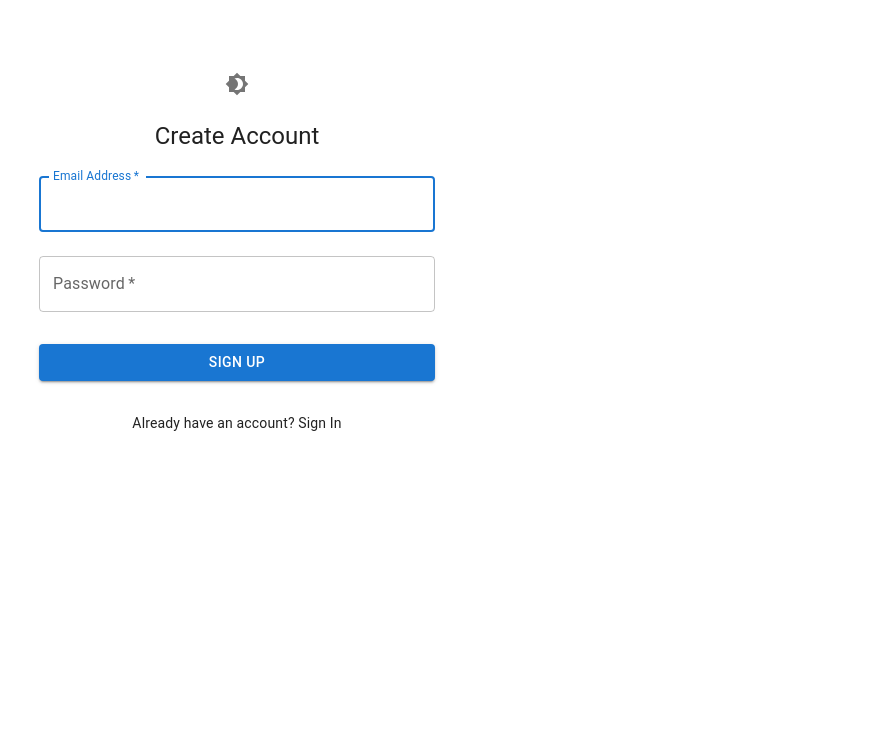
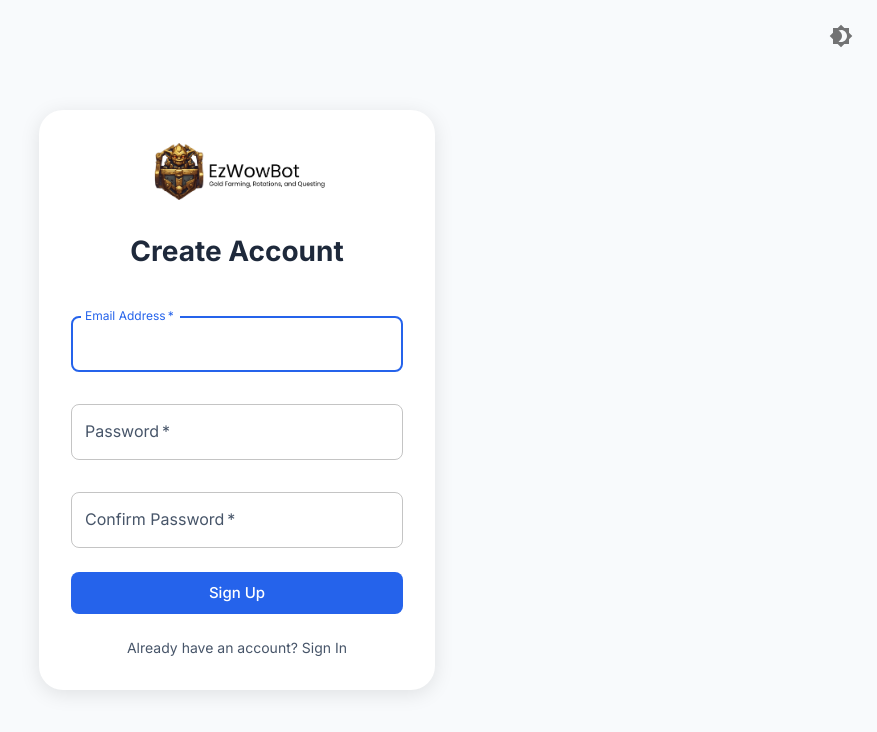
Before and after one commit to Aujra/ezsitev2, a Next.js app: page /register in a window 1280 px wide. Shown: the top 732 px of the page, without its empty margins (403-1280 px from the left). Built offline with nearby package versions, Linux system fonts and the light colour scheme.

Commit message:
Login register look good

```diff
--- /dev/null
+++ b/src/app/components/Logo.tsx
@@ -0,0 +1,56 @@
+'use client';
+
+import { Box } from '@mui/material';
+import { useState } from 'react';
+
+interface LogoProps {
+  isDarkMode: boolean;
+}
+
+const Logo: React.FC<LogoProps> = ({ isDarkMode }) => {
+  const [imageError, setImageError] = useState(false);
+
+  return (
+    <Box
+      sx={{
+        mb: 4,
+        position: 'relative',
+        width: '180px',
+        height: '60px',
+        display: 'flex',
+        alignItems: 'center',
+        justifyContent: 'center',
+      }}
+    >
+      {!imageError ? (
+        <img
+          src={isDarkMode ? '/logoWhite2.png' : '/logoBlack2.png'}
+          alt="EZWoW Logo"
+          style={{
+            maxWidth: '100%',
+            height: '100%',
+            objectFit: 'contain',
+          }}
+          onError={() => {
+            console.error('Logo failed to load');
+            setImageError(true);
+          }}
+        />
+      ) : (
+        <Box
+          sx={{
+            typography: 'h4',
+            fontWeight: 700,
+            color: theme => isDarkMode ? theme.palette.common.white : theme.palette.common.black,
+            letterSpacing: '0.05em',
+            userSelect: 'none',
+          }}
+        >
+          EZWoW
+        </Box>
+      )}
+    </Box>
+  );
+};
+
+export default Logo;
--- a/src/app/layout.tsx
+++ b/src/app/layout.tsx
@@ -1,5 +1,5 @@
 import type { Metadata } from "next";
-import { Geist, Geist_Mono } from "next/font/google";
+import { Geist, Geist_Mono, Inter } from "next/font/google";
 import "./globals.css";
 import { ThemeWrapper } from './theme/ThemeContext';
 
@@ -11,6 +11,11 @@ const geistSans = Geist({
 const geistMono = Geist_Mono({
   variable: "--font-geist-mono",
   subsets: ["latin"],
+});
+
+const inter = Inter({
+  subsets: ['latin'],
+  variable: '--font-inter',
 });
 
 export const metadata: Metadata = {
@@ -25,7 +30,7 @@ export default function RootLayout({
 }>) {
   return (
     <html lang="en">
-      <body className={`${geistSans.variable} ${geistMono.variable}`}>
+      <body className={`${inter.variable} ${geistSans.variable} ${geistMono.variable}`}>
         <ThemeWrapper>
           {children}
         </ThemeWrapper>
--- a/src/app/register/page.tsx
+++ b/src/app/register/page.tsx
@@ -1,21 +1,57 @@
 'use client';
 
 import { useState } from 'react';
-import { Button, TextField, Box, Typography, Container, IconButton } from '@mui/material';
+import { Button, TextField, Box, Typography, Container, IconButton, Paper } from '@mui/material';
 import Brightness4Icon from '@mui/icons-material/Brightness4';
 import Brightness7Icon from '@mui/icons-material/Brightness7';
 import { useAppTheme } from '../theme/ThemeContext';
 import { useRouter } from 'next/navigation';
 import Link from 'next/link';
+import Logo from '../components/Logo';
 
 export default function Register() {
   const [email, setEmail] = useState('');
   const [password, setPassword] = useState('');
+  const [confirmPassword, setConfirmPassword] = useState('');
+  const [errors, setErrors] = useState({ email: '', password: '', confirmPassword: '' });
   const { isDarkMode, toggleTheme } = useAppTheme();
   const router = useRouter();
 
+  const validateForm = () => {
+    const newErrors = { email: '', password: '', confirmPassword: '' };
+    let isValid = true;
+
+    if (!email) {
+      newErrors.email = 'Email is required';
+      isValid = false;
+    } else if (!/\S+@\S+\.\S+/.test(email)) {
+      newErrors.email = 'Please enter a valid email';
+      isValid = false;
+    }
+
+    if (!password) {
+      newErrors.password = 'Password is required';
+      isValid = false;
+    } else if (password.length < 6) {
+      newErrors.password = 'Password must be at least 6 characters';
+      isValid = false;
+    }
+
+    if (!confirmPassword) {
+      newErrors.confirmPassword = 'Please confirm your password';
+      isValid = false;
+    } else if (password !== confirmPassword) {
+      newErrors.confirmPassword = 'Passwords do not match';
+      isValid = false;
+    }
+
+    setErrors(newErrors);
+    return isValid;
+  };
+
   const handleSubmit = async (e: React.FormEvent) => {
     e.preventDefault();
+    if (!validateForm()) return;
 
     const res = await fetch('/api/auth/register', {
       method: 'POST',
@@ -32,24 +68,51 @@ export default function Register() {
   };
 
   return (
-    <Container component="main" maxWidth="xs">
-      <Box
+    <Container component="main" maxWidth="xs" sx={{
+      minHeight: '100vh',
+      display: 'flex',
+      alignItems: 'center',
+      justifyContent: 'center',
+    }}>
+      <Paper
+        elevation={3}
         sx={{
-          mt: 8,
+          p: 4,
           display: 'flex',
           flexDirection: 'column',
           alignItems: 'center',
+          borderRadius: 2,
+          backgroundColor: theme => theme.palette.mode === 'dark' ? 'background.paper' : 'white',
+          boxShadow: theme => theme.palette.mode === 'dark'
+            ? '0 4px 20px 0 rgba(0,0,0,0.4)'
+            : '0 4px 20px 0 rgba(0,0,0,0.1)',
         }}
       >
-        <IconButton sx={{ mb: 2 }} onClick={toggleTheme}>
+        <Logo isDarkMode={isDarkMode} />
+
+        <IconButton
+          sx={{
+            position: 'absolute',
+            top: 16,
+            right: 16,
+          }}
+          onClick={toggleTheme}
+        >
           {isDarkMode ? <Brightness7Icon /> : <Brightness4Icon />}
         </IconButton>
 
-        <Typography component="h1" variant="h5">
+        <Typography
+          component="h1"
+          variant="h4"
+          sx={{
+            mb: 4,
+            fontWeight: 'bold',
+          }}
+        >
           Create Account
         </Typography>
 
-        <Box component="form" onSubmit={handleSubmit} sx={{ mt: 1 }}>
+        <Box component="form" onSubmit={handleSubmit} sx={{ width: '100%' }}>
           <TextField
             margin="normal"
             required
@@ -59,6 +122,9 @@ export default function Register() {
             autoFocus
             value={email}
             onChange={(e) => setEmail(e.target.value)}
+            error={!!errors.email}
+            helperText={errors.email}
+            sx={{ mb: 2 }}
           />
           <TextField
             margin="normal"
@@ -69,22 +135,47 @@ export default function Register() {
             autoComplete="new-password"
             value={password}
             onChange={(e) => setPassword(e.target.value)}
+            error={!!errors.password}
+            helperText={errors.password}
+            sx={{ mb: 2 }}
+          />
+          <TextField
+            margin="normal"
+            required
+            fullWidth
+            label="Confirm Password"
+            type="password"
+            value={confirmPassword}
+            onChange={(e) => setConfirmPassword(e.target.value)}
+            error={!!errors.confirmPassword}
+            helperText={errors.confirmPassword}
+            sx={{ mb: 3 }}
           />
           <Button
             type="submit"
             fullWidth
             variant="contained"
-            sx={{ mt: 3, mb: 2 }}
+            size="large"
+            sx={{ mb: 3 }}
           >
             Sign Up
           </Button>
           <Link href="/login" style={{ textDecoration: 'none' }}>
-            <Typography variant="body2" align="center" sx={{ mt: 2 }}>
+            <Typography
+              variant="body2"
+              align="center"
+              sx={{
+                color: 'text.secondary',
+                '&:hover': {
+                  color: 'primary.main',
+                },
+              }}
+            >
               Already have an account? Sign In
             </Typography>
           </Link>
         </Box>
-      </Box>
+      </Paper>
     </Container>
   );
 }
--- a/src/app/theme/ThemeContext.tsx
+++ b/src/app/theme/ThemeContext.tsx
@@ -7,12 +7,116 @@ import CssBaseline from '@mui/material/CssBaseline';
 const lightTheme = createTheme({
   palette: {
     mode: 'light',
+    primary: {
+      main: '#2563eb', // Modern blue
+      light: '#60a5fa',
+      dark: '#1d4ed8',
+    },
+    secondary: {
+      main: '#7c3aed', // Modern purple
+      light: '#a78bfa',
+      dark: '#5b21b6',
+    },
+    background: {
+      default: '#f8fafc',
+      paper: '#ffffff',
+    },
+    text: {
+      primary: '#1e293b',
+      secondary: '#475569',
+    },
+  },
+  typography: {
+    fontFamily: '"Inter", "Roboto", "Helvetica", "Arial", sans-serif',
+    h1: {
+      fontWeight: 700,
+      fontSize: '2.5rem',
+    },
+    h4: {
+      fontWeight: 600,
+      fontSize: '1.75rem',
+    },
+    button: {
+      textTransform: 'none',
+      fontWeight: 500,
+    },
+  },
+  shape: {
+    borderRadius: 12,
+  },
+  components: {
+    MuiButton: {
+      styleOverrides: {
+        root: {
+          borderRadius: '8px',
+          padding: '8px 16px',
+          boxShadow: 'none',
+          '&:hover': {
+            boxShadow: 'none',
+          },
+        },
+        contained: {
+          '&:hover': {
+            transform: 'translateY(-1px)',
+          },
+        },
+      },
+    },
+    MuiTextField: {
+      styleOverrides: {
+        root: {
+          '& .MuiOutlinedInput-root': {
+            borderRadius: '8px',
+          },
+        },
+      },
+    },
+    MuiCard: {
+      styleOverrides: {
+        root: {
+          borderRadius: '16px',
+          boxShadow: '0 4px 6px -1px rgb(0 0 0 / 0.1), 0 2px 4px -2px rgb(0 0 0 / 0.1)',
+        },
+      },
+    },
   },
 });
 
 const darkTheme = createTheme({
   palette: {
     mode: 'dark',
+    primary: {
+      main: '#60a5fa', // Lighter blue for dark mode
+      light: '#93c5fd',
+      dark: '#3b82f6',
+    },
+    secondary: {
+      main: '#a78bfa', // Lighter purple for dark mode
+      light: '#c4b5fd',
+      dark: '#8b5cf6',
+    },
+    background: {
+      default: '#0f172a',
+      paper: '#1e293b',
+    },
+    text: {
+      primary: '#f8fafc',
+      secondary: '#cbd5e1',
+    },
+  },
+  typography: lightTheme.typography,
+  shape: lightTheme.shape,
+  components: {
+    ...lightTheme.components,
+    MuiCard: {
+      styleOverrides: {
+        root: {
+          backgroundColor: '#1e293b',
+          borderRadius: '16px',
+          boxShadow: '0 4px 6px -1px rgb(0 0 0 / 0.3), 0 2px 4px -2px rgb(0 0 0 / 0.3)',
+        },
+      },
+    },
   },
 });
 
```
Also changed, not shown: middleware.ts (added, +56 -0 lines), src/app/api/auth/login/route.ts (+7 -2 lines), src/app/login/page.tsx (+79 -11 lines), public/logoBlack2.png (added), public/logoWhite2.png (added).
